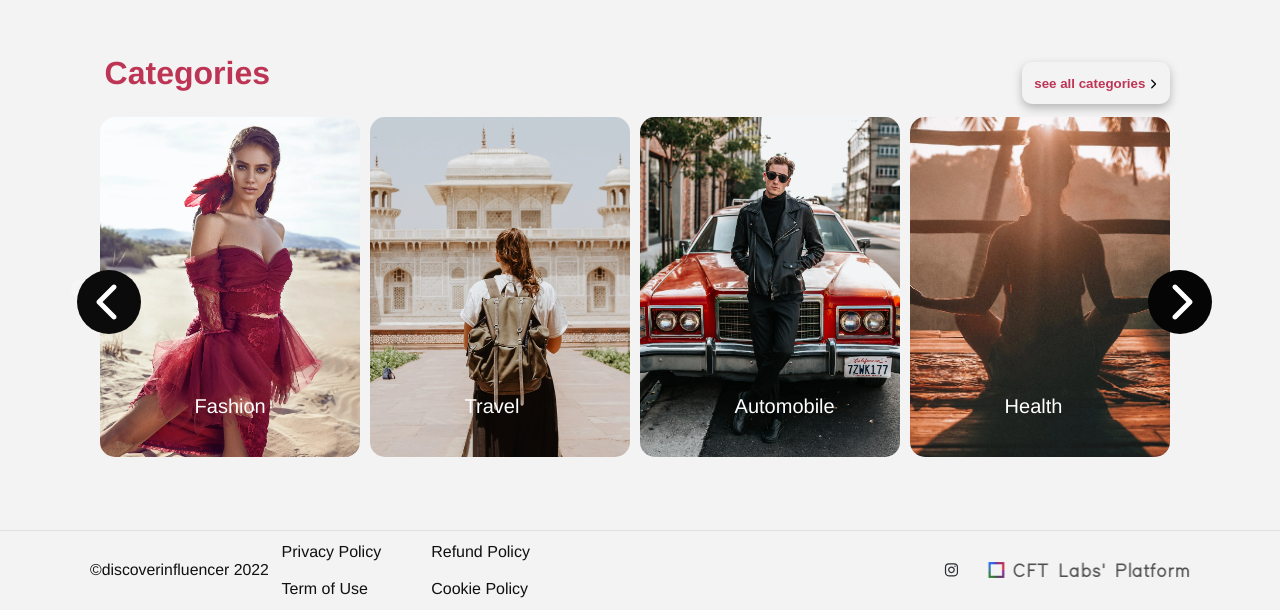
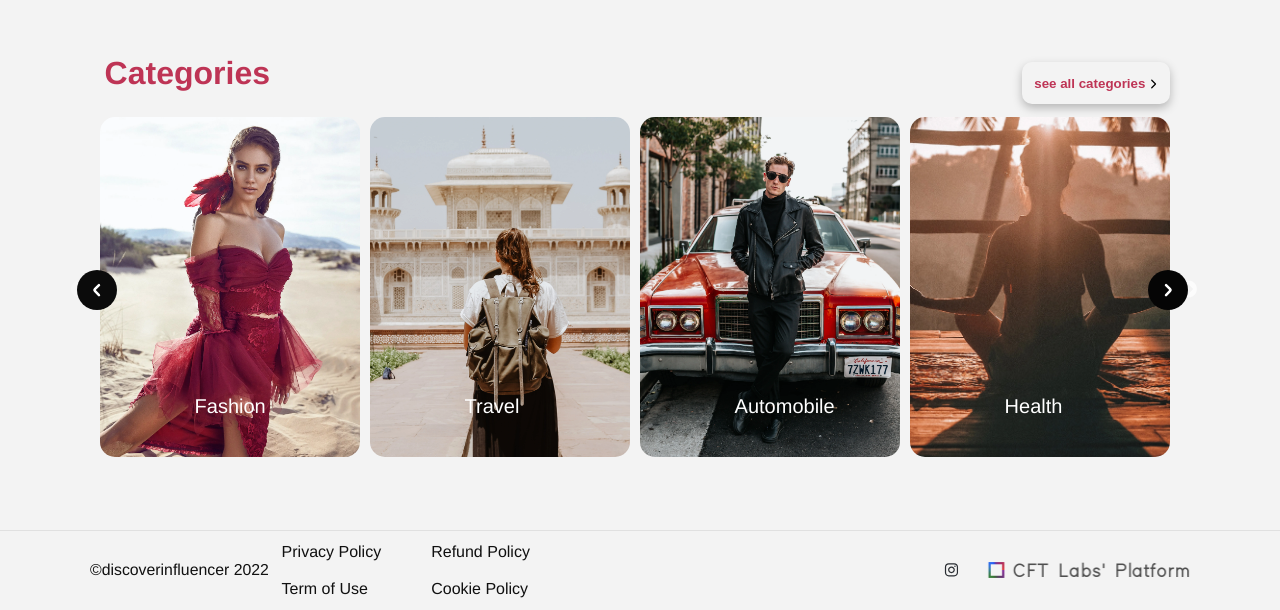
Before and after one commit to vk-0-7/One_creator_brands, a Next.js app: page / in a window 1280 px wide. Shown: the part 1450-2060 px from the top of the page. Built offline with nearby package versions, Linux system fonts and the light colour scheme; no server answers.

Commit message:
carousel icon issue fixed

```diff
--- a/pages/index.js
+++ b/pages/index.js
@@ -2,6 +2,7 @@ import { useState,useEffect ,useContext} from "react";
 import { MyContext } from './_app.js'
 import search from "../icons/search-normal.svg"
 import arrowleft from "../icons/arrow-left.svg"
+import arrowright from "../icons/arrowright.svg"
 import Instagram from "../icons/redinsta.svg"
 import Facebook from "../icons/redfb.svg"
 import Snapchat from "../icons/Snapchatred.svg"
@@ -60,7 +61,7 @@ function SampleNextArrow(props) {
       className={className} id={styles.arrow_body}
 
       onClick={onClick}
-      > <FontAwesomeIcon icon={faChevronRight} id={styles.arrow}/> </div>
+      ><Image src={arrowright}  id={styles.arrow}/> </div>
   );
 }
 function SecondNextArrow(props) {
@@ -71,7 +72,7 @@ function SecondNextArrow(props) {
       className={className} id={styles.arrow_body}
 
       onClick={onClick}
-      > <FontAwesomeIcon icon={faChevronRight} id={styles.thirdarrow} /> </div>
+      > <Image src={arrowright}  id={styles.thirdarrow} /> </div>
   );
 }
 
@@ -90,7 +91,7 @@ function SecondPrevArrow(props) {
     <div
       className={className} id={styles.arrow_body}
       onClick={onClick}  style={{zIndex:"5"}}
-    ><FontAwesomeIcon icon={faChevronLeft}  id={styles.thirdarrw} /></div>
+    ><Image src={arrowleft}  id={styles.thirdarrw} /></div>
   );
 }
 
```
Also changed, not shown: icons/arrow-left.svg, icons/arrowright.svg (added).
